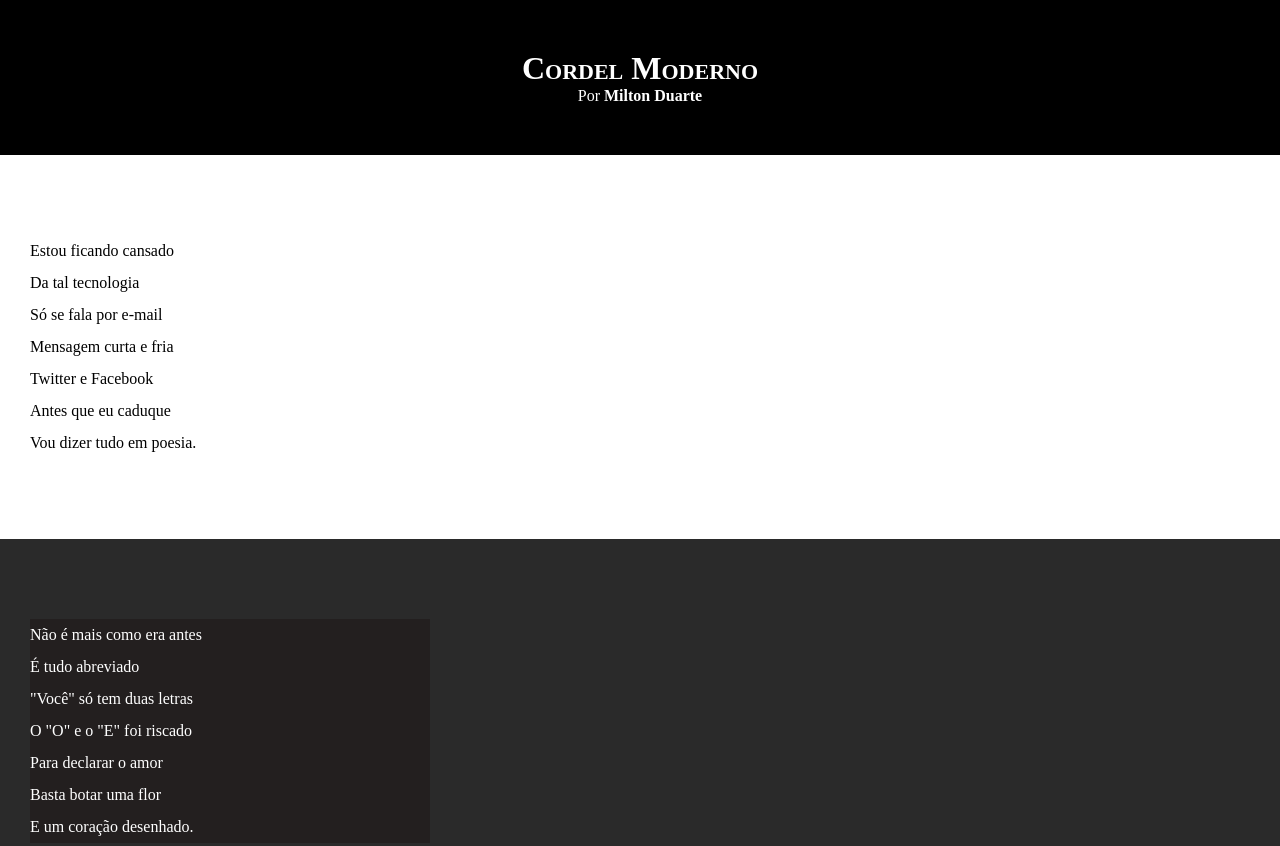
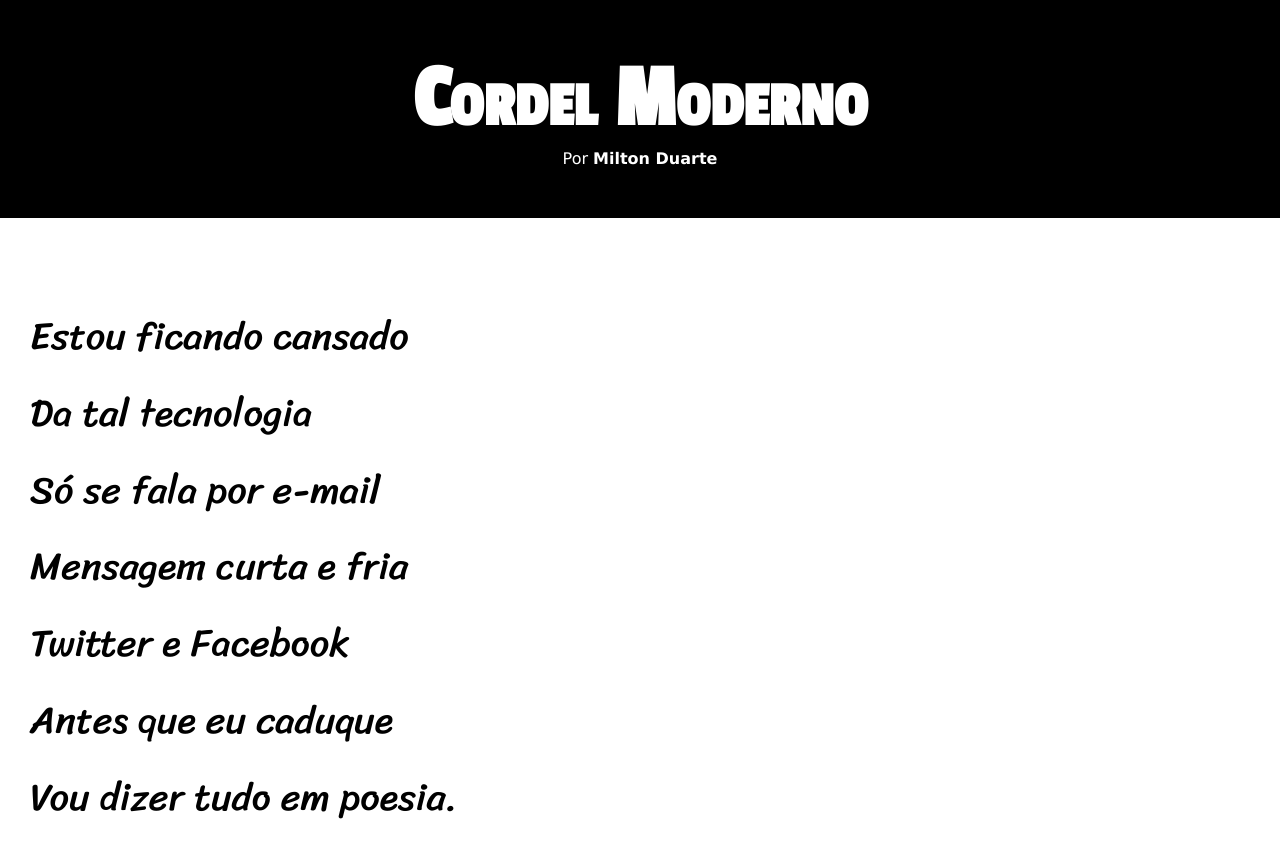
Before and after one commit to Kelly-Keirsbaumer/Projeto-cordel, a plain HTML site: page index.html in a window 1280 px wide. Shown: the top 846 px of the page. Drawn offline with Linux system fonts and the light colour scheme.

Commit message:
alteração estilos

```diff
--- a/style.css
+++ b/style.css
@@ -1,12 +1,25 @@
 @charset "UTF-8";
+
+  @import url('https://fonts.googleapis.com/css2?family=Bebas+Neue&family=Passion+One&display=swap');
+
+  @import url('https://fonts.googleapis.com/css2?family=Sriracha&display=swap');
+
+
+  :root {
+    --fonte01: Verdana, Geneva, Tahoma, sans-serif;
+    --fonte02: 'Passion One', sans-serif;
+    --fonte03: 'Sriracha', cursive;
+  }
 
 * {
     margin: 0px;
     padding: 0px;
+
 }
 html, body {
     min-height: 100vh;
     background-color: darkgray;
+    font-family: var(--fonte01);
 }
 
 header {
@@ -18,6 +31,8 @@ header {
 header h1 {
     padding-top: 50px;
     font-variant: small-caps;
+    font-family: var(--fonte02);
+    font-size: 7vw;
 }
 header > p {
     padding-bottom: 50px;
@@ -35,6 +50,8 @@ section {
     padding-bottom: 10vh;
     line-height: 2em;
     padding-left: 30px;
+    font-family: var(--fonte03);
+    font-size: 3vw;
 }
 
 section.normal {
@@ -49,7 +66,8 @@ section.imagem {
 
 }
 section.imagem > p {
-    width: 400px;
+    display: inline-block;
+    padding: 5px;
     background-color: rgba(18, 6, 6, 0.296);
 }
 footer {
```
